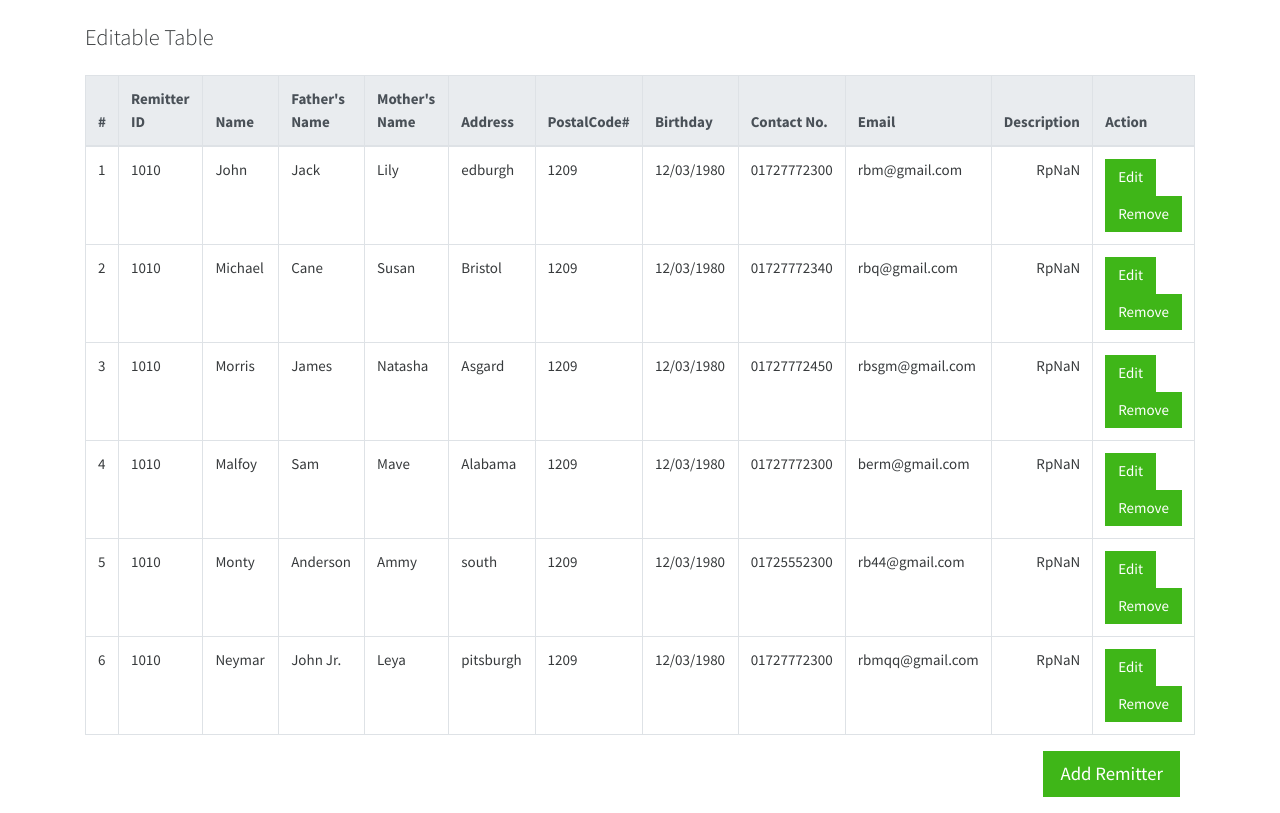
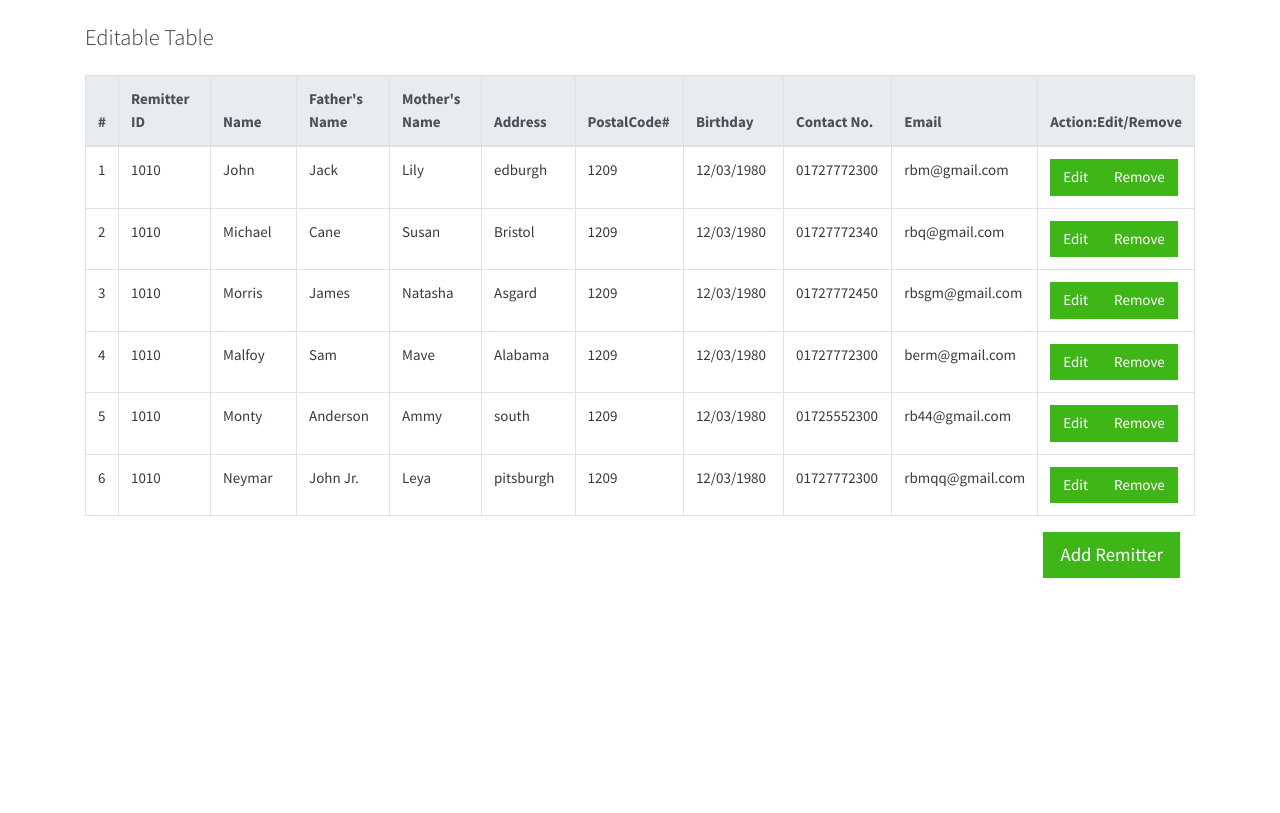
Before and after one commit to RbMuhib/editable-tables-vuejs, a Vue app: page / in a window 1280 px wide. Built offline with nearby package versions, Linux system fonts and the light colour scheme.

Commit message:
changed 2.0

```diff
--- a/src/App.vue
+++ b/src/App.vue
@@ -14,8 +14,7 @@
           <th width="10%">Birthday</th>
           <th width="10%">Contact No.</th>
           <th width="10%" >Email</th>
-          <th width="10%">Description</th>
-          <th width="300%">Action</th>
+          <th width="300%">Action:Edit/Remove</th>
         </tr>
       </thead>
       <tbody>
@@ -86,9 +85,6 @@
                 v-model.number="item.email" type="email"
               />
             </span>
-          </td>
-          <td>
-            <div class="text-right">{{ subtotal(item) | money }}</div>
           </td>
           <td>
             <span v-if="editIndex !== index">
```
